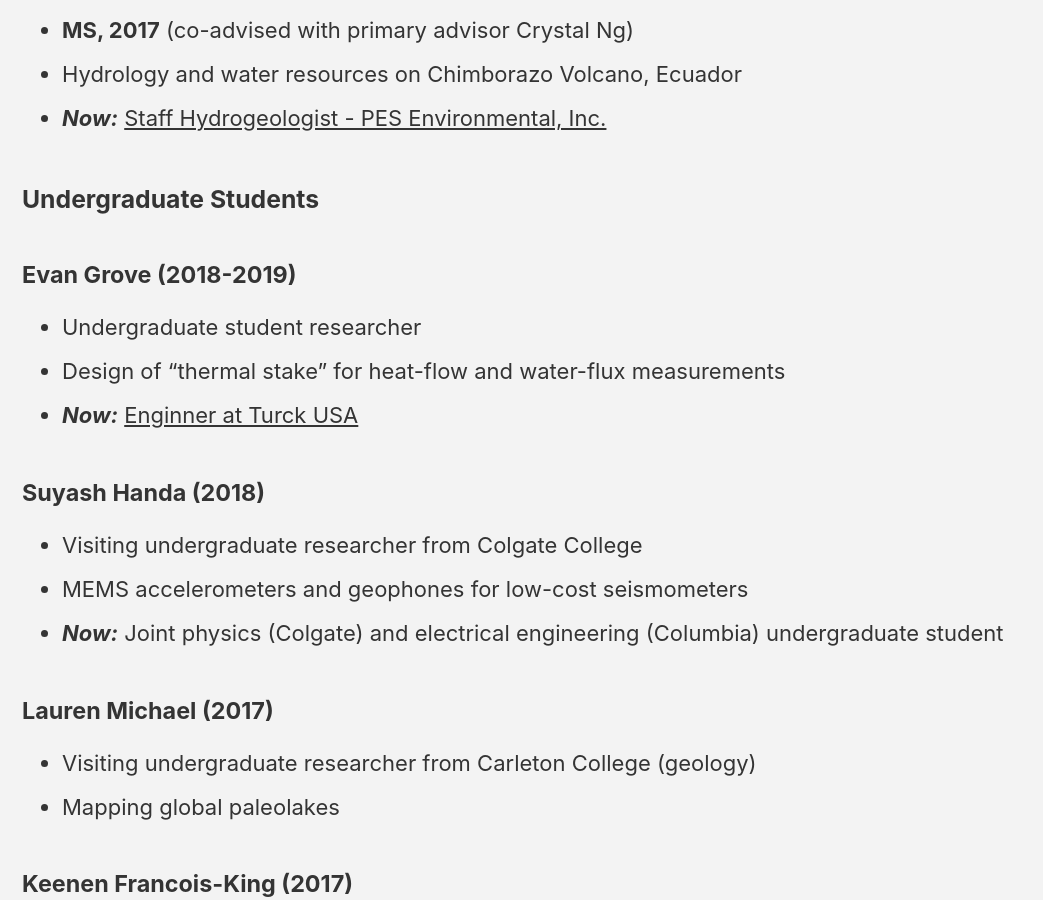
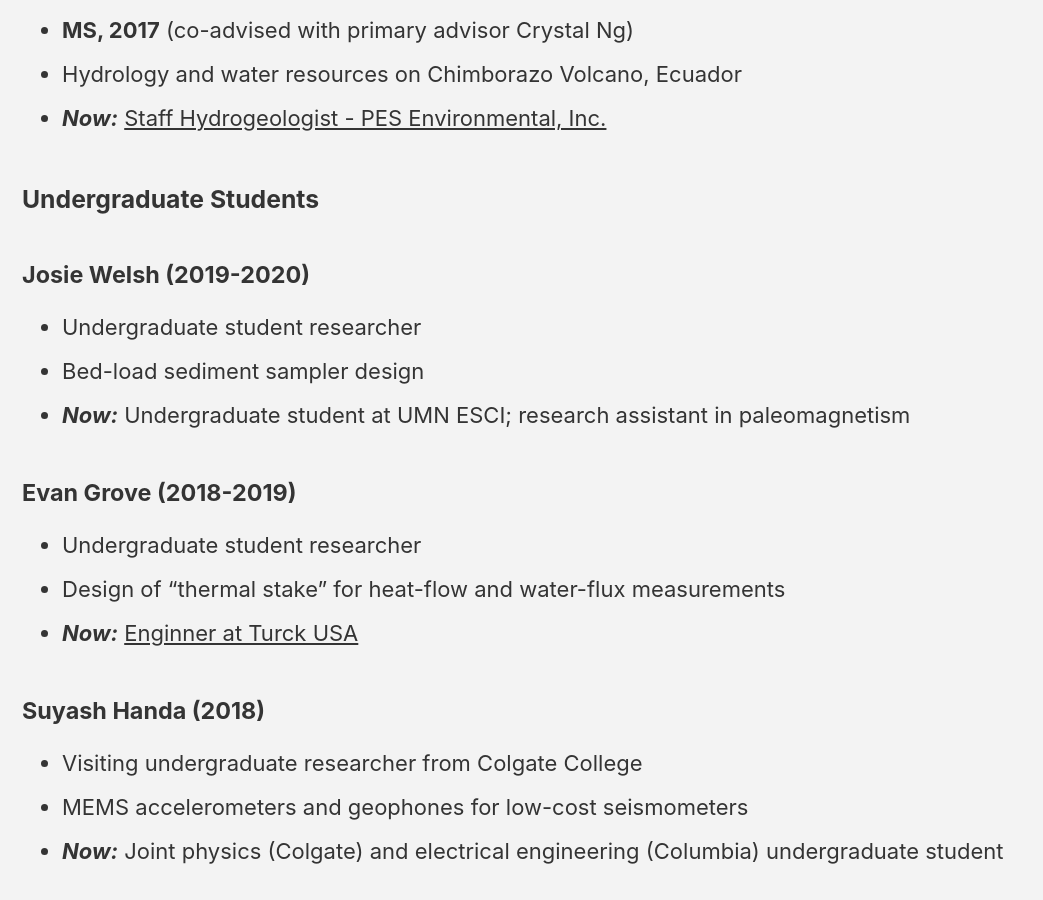
Before and after one commit to MNiMORPH/MNiMORPH.github.io, a Jekyll site: the page built from _pages/people.md, in a window 1280 px wide and 900 px high, scrolled down 7988 px. Shown: the whole window, without its empty margins (0-1043 px from the left). Built offline with Jekyll 4.4.1, drawn with Linux system fonts in a browser that asks for light colours; cached includes are drawn as plain includes; nearby versions of some CDN libraries; some of the changed text lies outside the part shown.

Commit message:
Josie --> former, now at paleomag

```diff
--- a/_pages/people.md
+++ b/_pages/people.md
@@ -329,6 +329,11 @@ visitors:
 
 ### Undergraduate Students
 
+#### Josie Welsh (2019-2020)
+* Undergraduate student researcher
+* Bed-load sediment sampler design
+* ***Now:*** Undergraduate student at UMN ESCI; research assistant in paleomagnetism
+
 #### Evan Grove (2018-2019)
 * Undergraduate student researcher
 * Design of "thermal stake" for heat-flow and water-flux measurements
```
Also changed, not shown: other parts of _pages/people.md (+8 -8 lines).
